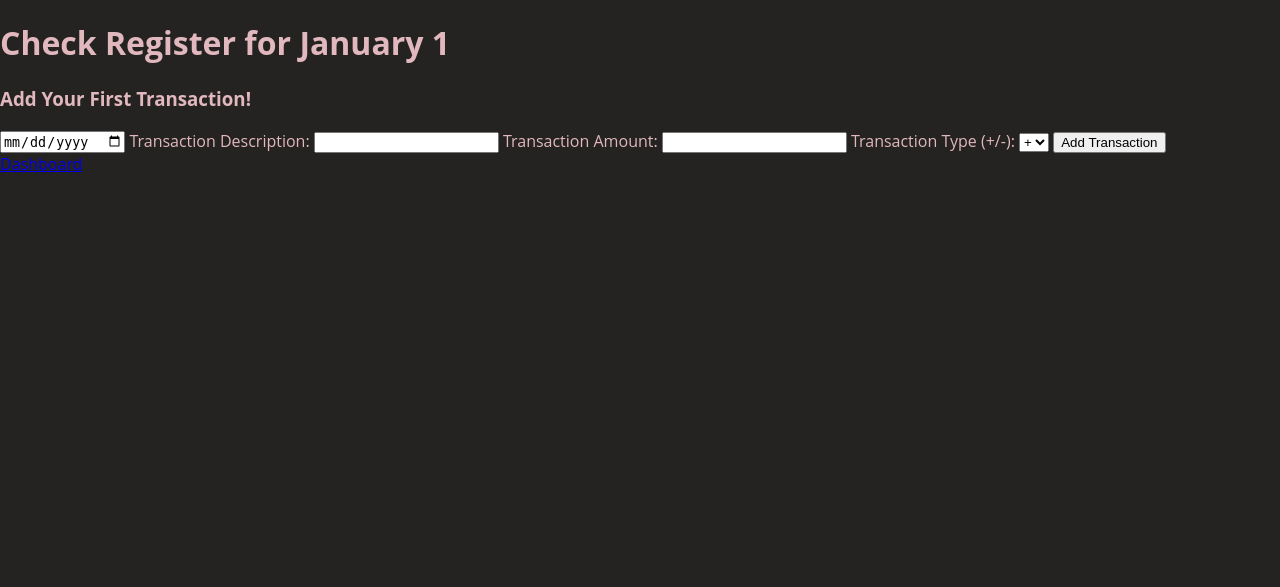
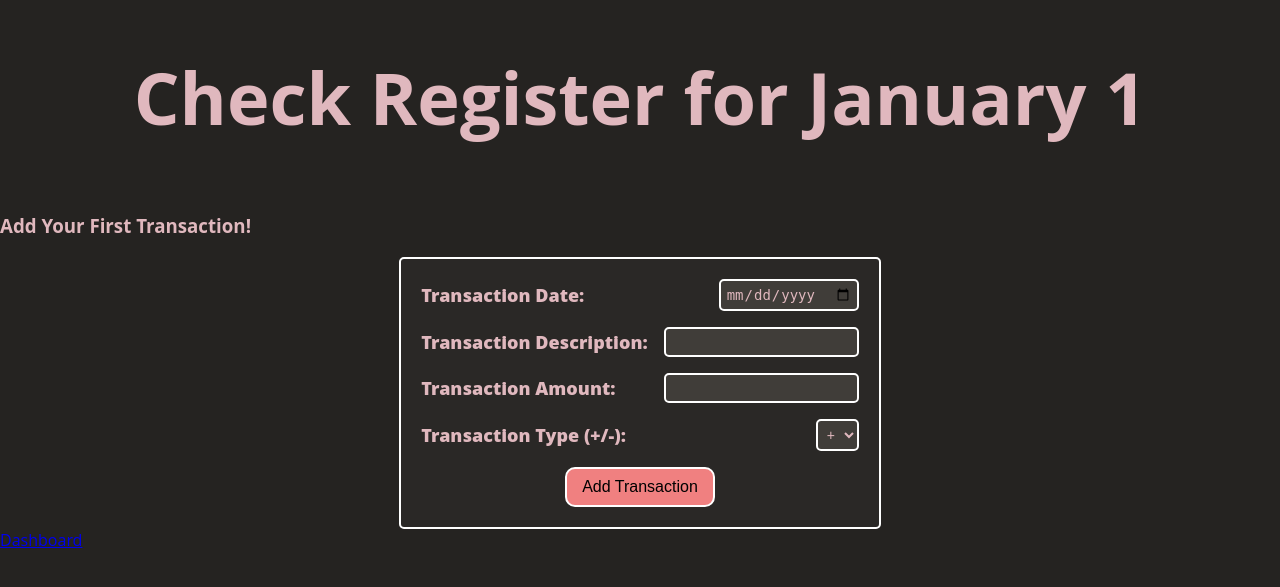
Before and after one commit to loganpinel06/Checkr-S, a Flask app: page /checkbook/1/1 in a window 1280 px wide. Shown: the top 587 px of the page. Run offline with Flask 3, Linux system fonts and the light colour scheme; the visitor is signed in with stand-in values (Sample User, id 1); data that the repository does not hold is empty.

Commit message:
Added styles to the user input form for checkbook.html

```diff
--- a/app/static/styles.css
+++ b/app/static/styles.css
@@ -72,7 +72,7 @@ header {
 }
 .loginForm input[type=submit], .registerForm input[type=submit] {
   background-color: #F08080;
-  border: 2px solid;
+  border: 2px solid white;
   border-radius: 10px;
 }
 .loginForm input[type=submit]:hover, .registerForm input[type=submit]:hover {
@@ -125,7 +125,7 @@ header {
 .yearSelector form input[type=submit] {
   background-color: #F08080;
   height: 30px;
-  border: 2px solid;
+  border: 2px solid white;
   border-radius: 10px;
   margin: 5px 0;
 }
@@ -165,4 +165,55 @@ a#logoutlink {
   display: flex;
   align-items: center;
   justify-content: center;
+}
+
+.userInput {
+  display: flex;
+  flex-direction: column;
+  align-items: center;
+  justify-content: center;
+}
+.userInput form {
+  display: flex;
+  flex-direction: column;
+  gap: 1rem;
+  border: 2px solid white;
+  border-radius: 5px;
+  padding: 20px;
+  background-color: #2a2826;
+}
+.userInput form .form-row {
+  display: flex;
+  align-items: center;
+  gap: 1rem;
+}
+.userInput form .form-row label {
+  font-size: 18px;
+  font-weight: 800;
+}
+.userInput form .form-row input, .userInput form .form-row select {
+  margin-left: auto;
+  background-color: #403d39;
+  border: 2px solid white;
+  border-radius: 5px;
+  padding: 5px;
+  color: #E0B8BE;
+  font-size: 14px;
+}
+.userInput form .form-row select:hover {
+  cursor: pointer;
+}
+.userInput form .form-row input[type=submit] {
+  margin: auto;
+  background-color: #F08080;
+  color: black;
+  font-size: 16px;
+  height: 40px;
+  width: 150px;
+  border: 2px solid white;
+  border-radius: 10px;
+}
+.userInput form .form-row input[type=submit]:hover {
+  background-color: #ed6969;
+  cursor: pointer;
 }/*# sourceMappingURL=styles.css.map */
--- a/app/static/styles.scss
+++ b/app/static/styles.scss
@@ -111,7 +111,7 @@ header {
         background-color: $submit-button-color;
 
         //box model styles
-        border: 2px solid;
+        border: 2px solid white;
         border-radius: 10px;
 
         &:hover {
@@ -191,7 +191,7 @@ header {
             height: 30px;
 
             //box model styles
-            border: 2px solid;
+            border: 2px solid white;
             border-radius: 10px;
             margin: 5px 0;
 
@@ -246,3 +246,84 @@ a#logoutlink {
     align-items: center;
     justify-content: center;
 }
+
+//CHECKBOOK PAGE STYLES
+//style the user input form
+.userInput {
+    //flexbox styles
+    display: flex;
+    flex-direction: column;
+    align-items: center;
+    justify-content: center;
+
+    //form styles
+    form {
+        //flexbox styles
+        //puts each 'form-row' container in a column
+        display: flex;
+        flex-direction: column;
+        gap: 1rem;
+
+        //box model styles
+        border: 2px solid white;
+        border-radius: 5px;
+        padding: 20px;
+
+        background-color: lighten($background-color, 2%);
+
+        //target the form-row class
+        .form-row {
+            //flexbox styles
+            display: flex;
+            align-items: center;
+            gap: 1rem;
+
+            //target the label element
+            label {
+                font-size: 18px;
+                font-weight: 800;
+            }
+
+            //target the input elements
+            input, select {
+                margin-left: auto;
+
+                background-color: lighten($background-color, 10%);
+                border: 2px solid white;
+                border-radius: 5px;
+                padding: 5px;
+                color: $text-color;
+                font-size: 14px;
+            }
+
+            //give the select element a cursor pointer on hover
+            select {
+                &:hover {
+                    cursor: pointer;
+                }
+            }
+
+            //target the submit button specifically
+            input[type="submit"] {
+                //center the submit button
+                margin: auto;
+
+                background-color: $submit-button-color;
+                color: black;
+                font-size: 16px;
+                height: 40px;
+                width: 150px;
+
+                //box model styles
+                border: 2px solid white;
+                border-radius: 10px;
+
+                //hover effect
+                &:hover {
+                    background-color: darken($submit-button-color, 5%);
+                    cursor: pointer;
+                }
+            }
+        }
+    }
+}
--- a/app/templates/main/checkbook.html
+++ b/app/templates/main/checkbook.html
@@ -7,8 +7,11 @@ There is also a form below the table which will allow users to input their trans
 
 {% block content %}
 
+<!-- HEADER for 'dashboard.html'-->
+<header>
     <!-- Heading for the Check Register -->
     <h1>Check Register for {{month_name}} {{year_id}}</h1>
+</header>
 
 <!-- Create a div and class for the checkbook table -->
 <div class="tableData">
@@ -51,22 +54,34 @@ There is also a form below the table which will allow users to input their trans
 <!-- Create a Form for user input -->
 <div class="userInput">
     <form action="{{url_for('view.checkbook', year_id=year_id, month_id=month_id)}}" method="POST">
+        <!-- Wrap each input field in a container called 'form-row' for styling purposes -->
         <!-- Date Input -->
+        <div class="form-row">
+            <label for="date">Transaction Date: </label>
             <input type="date" name="date" id="date" value="{{default_month}}" required>
+        </div>
         <!-- Content Input -->
+        <div class="form-row">
             <label for="content">Transaction Description: </label>
             <input type="text" name="content" id="content" required>
+        </div>
         <!-- Amount Input -->
+        <div class="form-row">
             <label for="amount">Transaction Amount: </label>
             <input type="text" name="amount" id="amount" required>
+        </div>
         <!-- Create a select dropdown for the transaction type -->
+        <div class="form-row">
             <label for="type">Transaction Type (+/-): </label>
             <select name="type" id="type" required>
                 <option value="+">+</option>
                 <option value="-">-</option>
             </select>
+        </div>
         <!-- Submit Button -->
+        <div class="form-row">
             <input type="submit" value="Add Transaction" id="btnAdd">
+        </div>
     </form>
 </div>
 
```
Also changed, not shown: 1 other file. Lines whose indentation alone changed are shown as unchanged.
